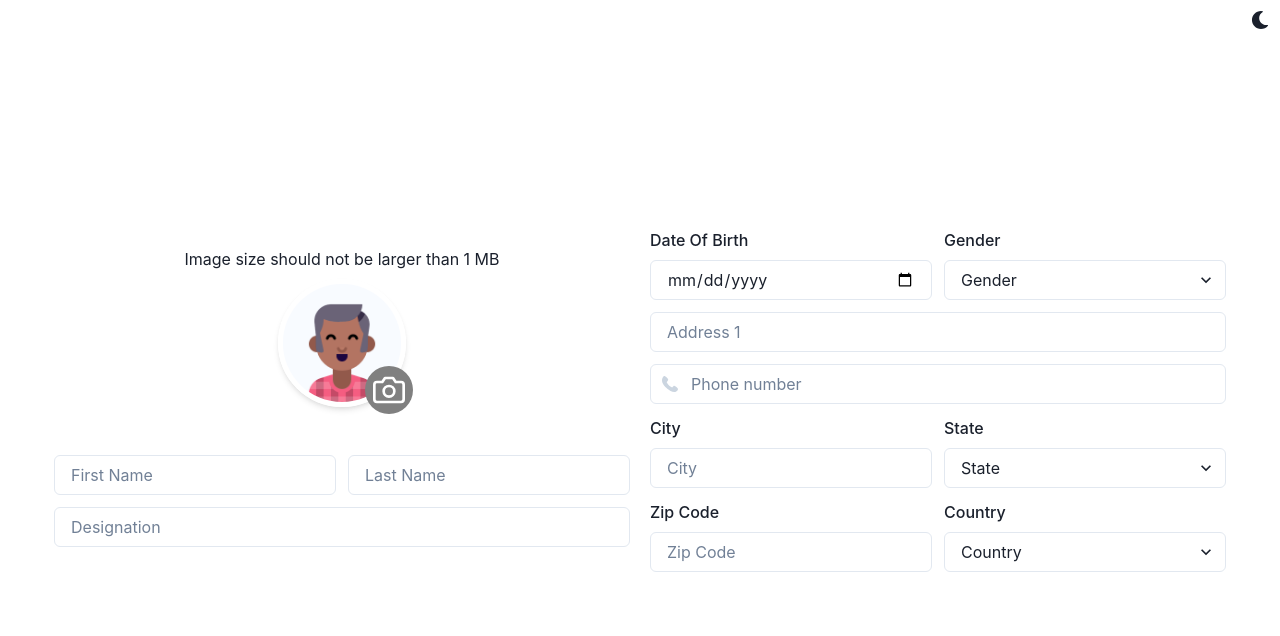
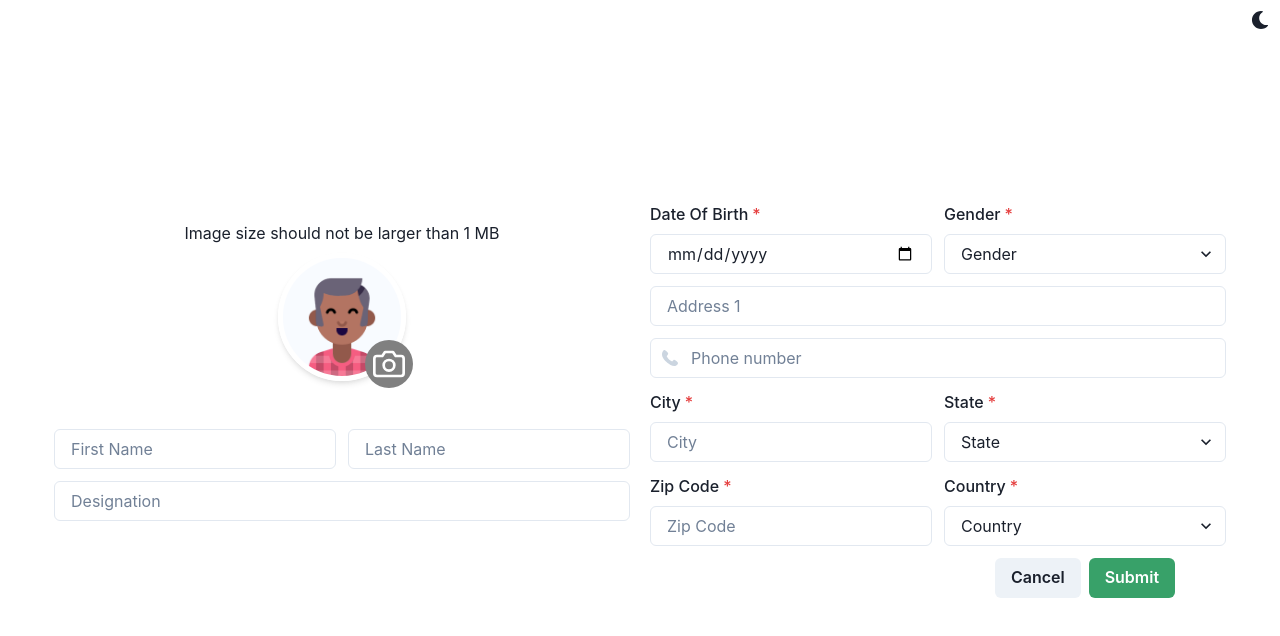
Before and after one commit to Varu98/ems, a React (Create React App) app: page /user-profile in a window 1280 px wide. Shown: the top 636 px of the page. Built offline with nearby package versions, Linux system fonts and the light colour scheme.

Commit message:
style : user profile

```diff
--- a/src/Pages/UserProfile.jsx
+++ b/src/Pages/UserProfile.jsx
@@ -13,6 +13,8 @@ import {
   AvatarBadge,
   VStack,
   Text,
+  Button,
+  HStack,
 } from '@chakra-ui/react';
 import React from 'react';
 import { FiCamera } from 'react-icons/fi';
@@ -44,19 +46,25 @@ const UserProfile = () => {
             </Avatar>
           </AvatarGroup>
         </VStack>
-        <SimpleGrid columns={2} columnGap={3} rowGap={3}>
+        <SimpleGrid
+          placeContent={'stretch'}
+          placeItems={'stretch'}
+          columns={2}
+          columnGap={3}
+          rowGap={3}
+        >
           <GridItem colSpan={1}>
-            <FormControl>
+            <FormControl isRequired>
               <Input placeholder="First Name" />
             </FormControl>
           </GridItem>
           <GridItem colSpan={1}>
-            <FormControl>
+            <FormControl isRequired>
               <Input placeholder="Last Name" />
             </FormControl>
           </GridItem>
           <GridItem colSpan={2}>
-            <FormControl>
+            <FormControl isRequired>
               <Input placeholder="Designation" />
             </FormControl>
           </GridItem>
@@ -67,13 +75,13 @@ const UserProfile = () => {
         {/* Nested Grid Two */}
         <SimpleGrid columns={2} columnGap={3} rowGap={3}>
           <GridItem colSpan={1}>
-            <FormControl>
+            <FormControl isRequired>
               <FormLabel>Date Of Birth</FormLabel>
               <Input placeholder="Date of Birth" type={'date'} />
             </FormControl>
           </GridItem>
           <GridItem colSpan={1}>
-            <FormControl>
+            <FormControl isRequired>
               <FormLabel>Gender</FormLabel>
               <Select placeholder="Gender">
                 <option value="male">Male</option>
@@ -82,12 +90,12 @@ const UserProfile = () => {
             </FormControl>
           </GridItem>
           <GridItem colSpan={2}>
-            <FormControl>
+            <FormControl isRequired>
               <Input placeholder="Address 1" />
             </FormControl>
           </GridItem>
           <GridItem colSpan={2}>
-            <FormControl>
+            <FormControl isRequired>
               <InputGroup>
                 <InputLeftElement
                   pointerEvents="none"
@@ -98,13 +106,13 @@ const UserProfile = () => {
             </FormControl>
           </GridItem>
           <GridItem colSpan={1}>
-            <FormControl>
+            <FormControl isRequired>
               <FormLabel>City</FormLabel>
               <Input placeholder="City" />
             </FormControl>
           </GridItem>
           <GridItem colSpan={1}>
-            <FormControl>
+            <FormControl isRequired>
               <FormLabel>State</FormLabel>
               <Select placeholder="State">
                 <option value="up">Uttar Pradesh</option>
@@ -116,13 +124,13 @@ const UserProfile = () => {
             </FormControl>
           </GridItem>
           <GridItem colSpan={1}>
-            <FormControl>
+            <FormControl isRequired>
               <FormLabel>Zip Code</FormLabel>
               <Input placeholder="Zip Code" />
             </FormControl>
           </GridItem>
           <GridItem colSpan={1}>
-            <FormControl>
+            <FormControl isRequired>
               <FormLabel>Country</FormLabel>
               <Select placeholder="Country">
                 <option value="ind">India</option>
@@ -132,6 +140,16 @@ const UserProfile = () => {
               </Select>
             </FormControl>
           </GridItem>
+          <GridItem colSpan={1} colEnd={3}>
+            <HStack justifyContent={'center'} w={'full'}>
+              <Button fontSize={['.7rem', '1rem']} colorScheme={'gray'}>
+                Cancel
+              </Button>
+              <Button fontSize={['.7rem', '1rem']} colorScheme={'green'}>
+                Submit
+              </Button>
+            </HStack>
+          </GridItem>
         </SimpleGrid>
       </GridItem>
     </SimpleGrid>
```
